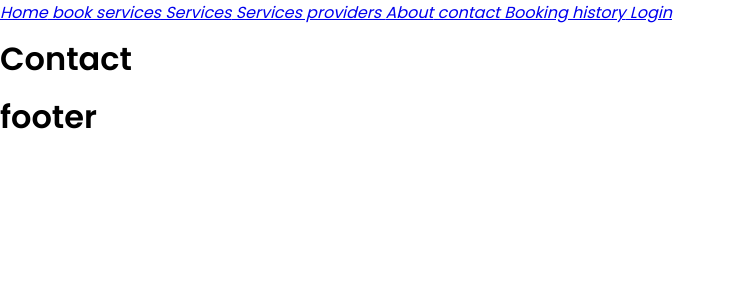
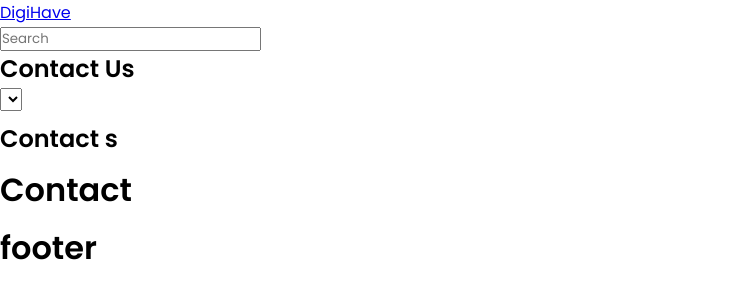
Before and after one commit to ARTISANS-HUB/ArtisansHub, a React (Create React App) app in the folder client/: page /contact in a window 1280 px wide. Shown: the top 300 px of the page, without its empty margins (0-736 px from the left). Built offline with nearby package versions, Linux system fonts and the light colour scheme.

Commit message:
Update topNavBar.js

```diff
--- a/client/src/views/platform/includes/topNavBar.js
+++ b/client/src/views/platform/includes/topNavBar.js
@@ -1,45 +1,35 @@
-
 import { Link } from "react-router-dom";
 
 const TopNavBar = () => {
-	return (
-		<div className="TopNavBar-platform" >
-		<div className="TopNavBar-platform-inner">
+  return (
+    <nav>
+      <div className="TopNavBar-platform">
+        <div className="TopNavBar-platform-inner">
+          <div>
+            <div>
+              <Link>DigiHave</Link>
+            </div>
+            <div>
+              <input type="text" name="" id="" placeholder="Search" />
+            </div>
+            <div>
+              <div>
+                <h2>Contact Us</h2>
+              </div>
+              <div>
+                <select name="" id="">
+                  <option value=""></option>
+                </select>
+              </div>
+              <div>
+                <h1>Contact s</h1>
+              </div>
+            </div>
+          </div>
+        </div>
+      </div>
+    </nav>
+  );
+};
 
-            <Link to="/" >
-             <i> Home</i>
-             </Link>
-
-		     <Link to="/auth/customer/book-service" >
-             <i> book services</i>
-             </Link>
-
-             <Link to="/services" >
-             <i> Services</i>
-             </Link>
-
-             <Link to="/services-provider" >
-             <i> Services providers </i>
-             </Link>
-
-             <Link to="/about" >
-             <i> About</i>
-             </Link>
-
-             <Link to="/contact" >
-             <i> contact</i>
-             </Link>
-
-             <Link to="/auth/customer/book-history" >
-             <i> Booking history</i>
-             </Link>
-
-              <Link to="/login" >
-             <i> Login</i>
-             </Link>
-		</div>
-	 </div>
-	)
-}
-
-export default TopNavBar
+export default TopNavBar;
```
